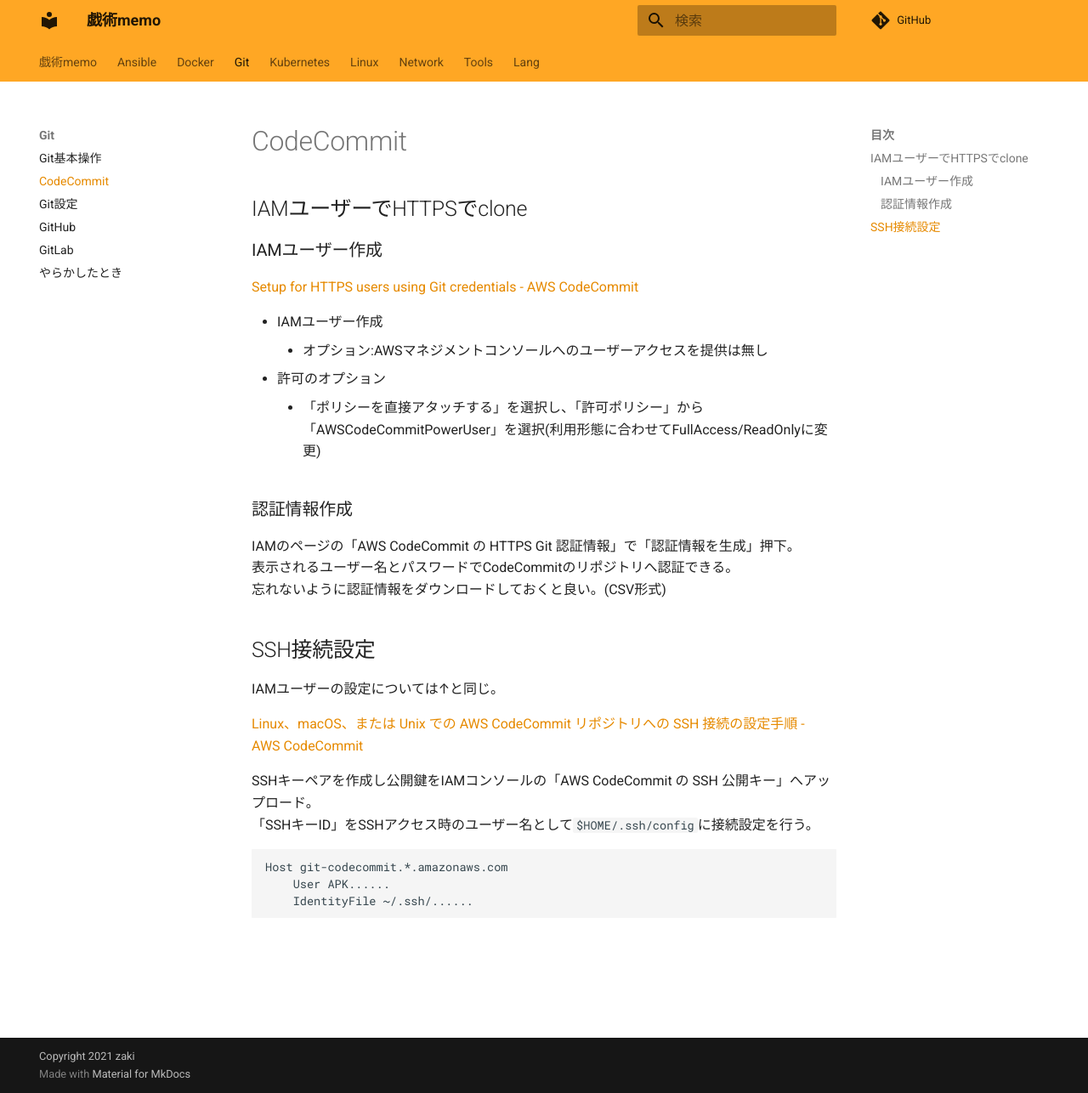
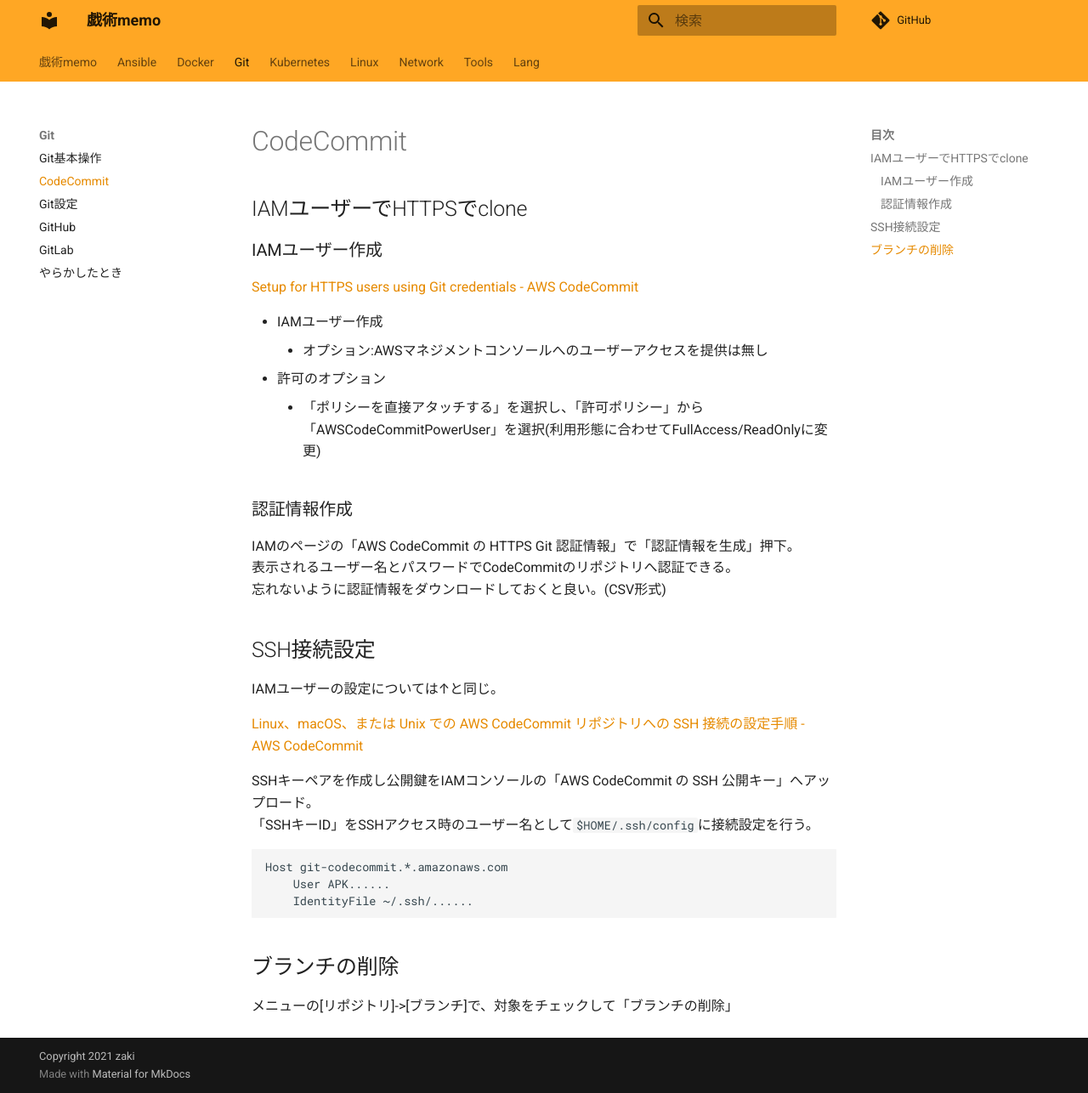
Before and after one commit to zaki-lknr/docs, an MkDocs documentation site: the page built from docs/Git/codecommit.md, in a window 1280 px wide and 1286 px high. Shown: the whole window at 85% size. Built offline with MkDocs 1.6.1 and Material for MkDocs 9.7.7, drawn with Linux system fonts in a browser that asks for light colours; comment, search, counter and statistics services are not loaded.

Commit message:
add: git/codecommit: ブランチの削除

````diff
--- a/docs/Git/codecommit.md
+++ b/docs/Git/codecommit.md
@@ -31,3 +31,7 @@ Host git-codecommit.*.amazonaws.com
     User APK......
     IdentityFile ~/.ssh/......
 ```
+
+## ブランチの削除
+
+メニューの[リポジトリ]->[ブランチ]で、対象をチェックして「ブランチの削除」
````
